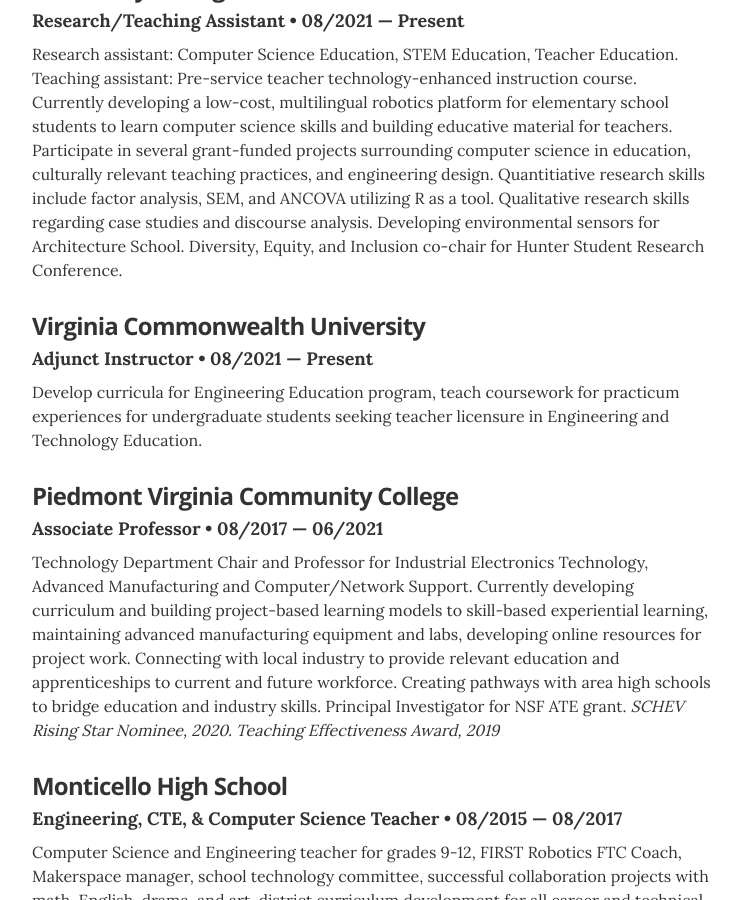
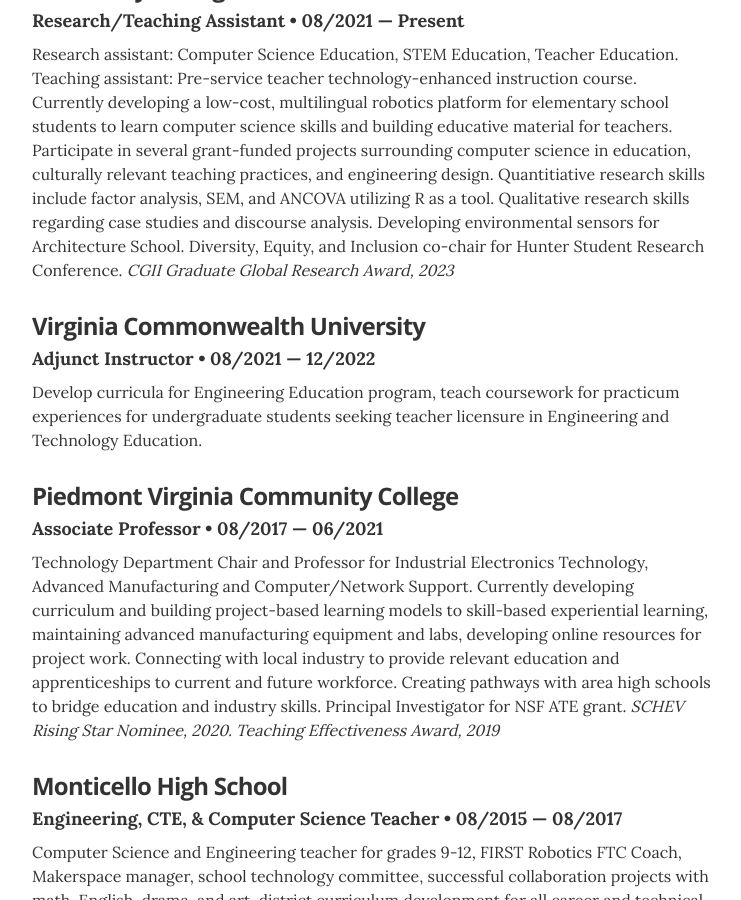
Before and after one commit to eabredder/eabredder.github.io, a Jekyll site: the page built from index.html, in a window 1280 px wide and 900 px high, scrolled down 1060 px. Shown: the whole window, without its empty margins (268-1009 px from the left). Built offline with Jekyll 4.4.1, drawn with Linux system fonts in a browser that asks for light colours.

Commit message:
Update resume.html

```diff
--- a/_layouts/resume.html
+++ b/_layouts/resume.html
@@ -102,14 +102,14 @@
         <div class="resume-item" itemscope itemprop="worksFor" itemtype="http://schema.org/Organization">
           <h3 class="resume-item-title" itemprop="name">University of Virginia</h3>
           <h4 class="resume-item-details" itemprop="description">Research/Teaching Assistant &bull; 08/2021 &mdash; Present</h4>
-          <p class="resume-item-copy">Research assistant: Computer Science Education, STEM Education, Teacher Education. Teaching assistant: Pre-service teacher technology-enhanced instruction course. Currently developing a low-cost, multilingual robotics platform for elementary school students to learn computer science skills and building educative material for teachers. Participate in several grant-funded projects surrounding computer science in education, culturally relevant teaching practices, and engineering design. Quantitiative research skills include factor analysis, SEM, and ANCOVA utilizing R as a tool. Qualitative research skills regarding case studies and discourse analysis. Developing environmental sensors for Architecture School. Diversity, Equity, and Inclusion co-chair for Hunter Student Research Conference.</p>
+          <p class="resume-item-copy">Research assistant: Computer Science Education, STEM Education, Teacher Education. Teaching assistant: Pre-service teacher technology-enhanced instruction course. Currently developing a low-cost, multilingual robotics platform for elementary school students to learn computer science skills and building educative material for teachers. Participate in several grant-funded projects surrounding computer science in education, culturally relevant teaching practices, and engineering design. Quantitiative research skills include factor analysis, SEM, and ANCOVA utilizing R as a tool. Qualitative research skills regarding case studies and discourse analysis. Developing environmental sensors for Architecture School. Diversity, Equity, and Inclusion co-chair for Hunter Student Research Conference. <em>CGII Graduate Global Research Award, 2023</em></p>
 
           </div><!-- end of resume-item -->
 
         <!-- another resume item -->
         <div class="resume-item" itemscope itemprop="worksFor" itemtype="http://schema.org/Organization">
           <h3 class="resume-item-title" itemprop="name">Virginia Commonwealth University</h3>
-          <h4 class="resume-item-details" itemprop="description">Adjunct Instructor &bull; 08/2021 &mdash; Present</h4>
+          <h4 class="resume-item-details" itemprop="description">Adjunct Instructor &bull; 08/2021 &mdash; 12/2022</h4>
           <p class="resume-item-copy">Develop curricula for Engineering Education program, teach coursework for practicum experiences for undergraduate students seeking teacher licensure in Engineering and Technology Education.</p>
 
           </div><!-- end of resume-item -->
```
